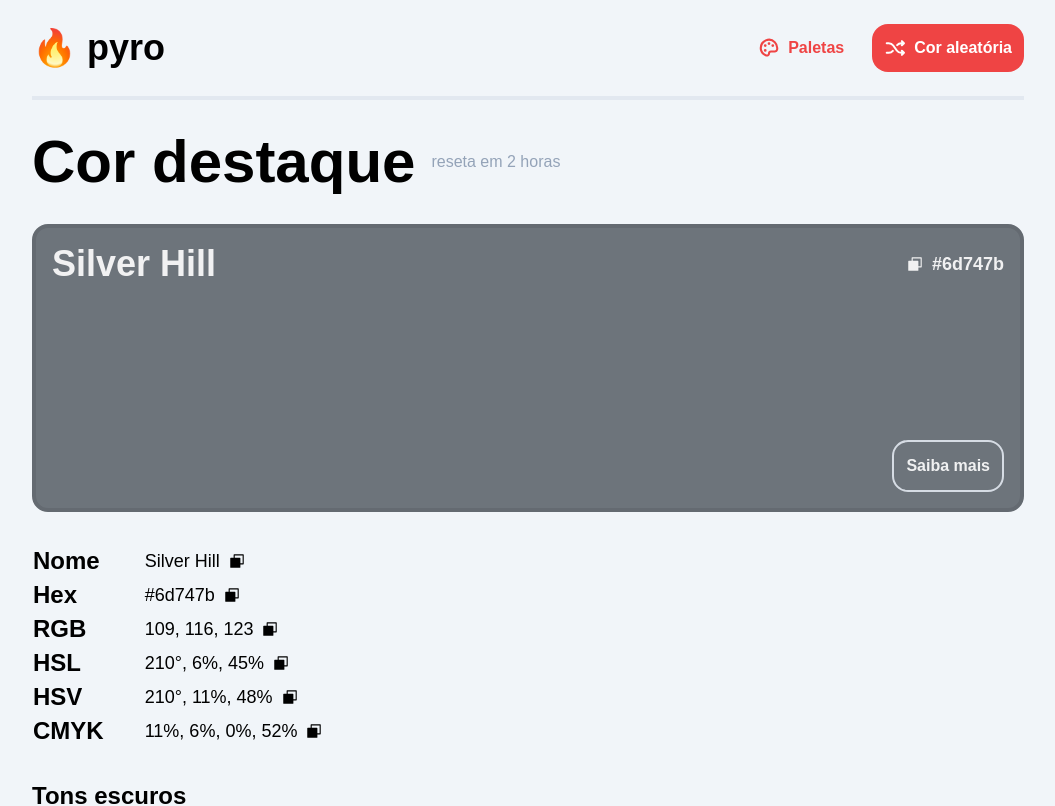
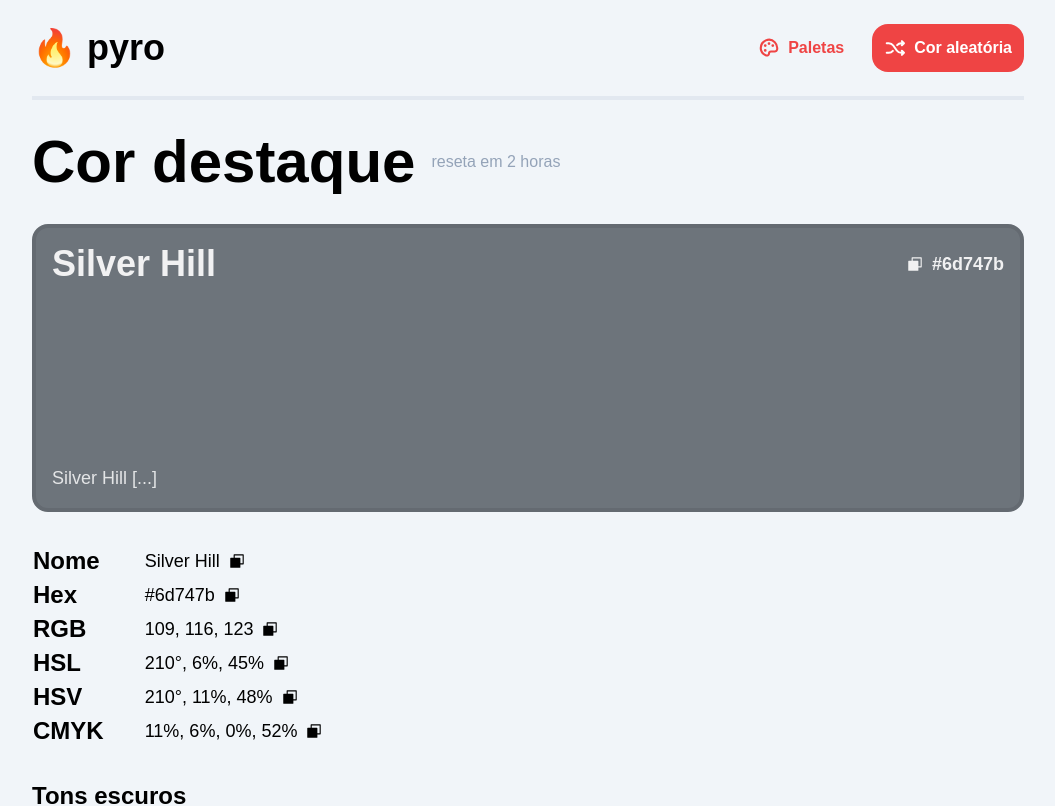
Before and after one commit to gukodev/pyro, a Next.js app: page / in a window 1280 px wide. Shown: the top 806 px of the page, without its empty margins (112-1167 px from the left). Built offline with nearby package versions, Linux system fonts and the light colour scheme; a web font is replaced by a local one.

Commit message:
Update component colors

```diff
--- a/src/app/page.tsx
+++ b/src/app/page.tsx
@@ -1,8 +1,8 @@
 import Button from '@/components/Button'
+import ColorCard from '@/components/ColorCard'
+import ColorDetails from '@/components/ColorDetails'
 import ColorList from '@/components/ColorList'
 import ColorTheory from '@/components/ColorTheory'
-import ColorCard from '@/components/FeaturedColor/ColorCard'
-import FeaturedColorInfo from '@/components/FeaturedColor/FeaturedColorInfo'
 import Pallete from '@/components/Pallete'
 import { ColorInfo, getRandomColor } from '@/util/color'
 import { removeHash } from '@/util/colorFormat'
@@ -86,7 +86,7 @@ export default async function Home() {
                         <p className='text-slate-400'>reseta em 2 horas</p>
                     </div>
                     <ColorCard data={data} />
-                    <FeaturedColorInfo data={data} />
+                    <ColorDetails data={data} />
                     {items.map((x) => (
                         <div className='flex flex-col gap-2' key={x.id || x.label}>
                             {x.label && <h1 className='text-2xl font-bold'>{x.label}</h1>}
--- a/src/components/FeaturedColor/ColorCard.tsx
+++ b/src/components/ColorCard.tsx
@@ -1,12 +1,10 @@
 'use client'
 
 import { ColorInfo } from '@/util/color'
-import { removeHash } from '@/util/colorFormat'
 import clsx from 'clsx'
 import { wcagContrast } from 'culori'
 import Link from 'next/link'
-import Copyable from '../Copyable'
-import OutlineButton from '../OutlineButton'
+import Copyable from './Copyable'
 
 interface ColorCardProps {
     data: ColorInfo
@@ -15,8 +13,8 @@ interface ColorCardProps {
 export default function ColorCard({ data }: ColorCardProps) {
     const { hex, name, hsl } = data
     const theme = wcagContrast(hex, '#fff') > 3 ? 'light' : 'dark'
-
     const borderColor = `hsl(${hsl.h}, ${hsl.s}%, ${hsl.l - 3.33}%)`
+    const textColor = theme === 'dark' ? 'text-black/90' : 'text-white/90'
 
     return (
         <div
@@ -26,7 +24,7 @@ export default function ColorCard({ data }: ColorCardProps) {
             <div
                 className={clsx(
                     'flex w-full items-center justify-between font-semibold text-lg',
-                    theme === 'dark' ? 'text-black/90' : 'text-white/90'
+                    textColor
                 )}
             >
                 <Link className='text-4xl hover:opacity-75 transition-opacity' href={`/${hex}`}>
@@ -34,12 +32,13 @@ export default function ColorCard({ data }: ColorCardProps) {
                 </Link>
                 <Copyable value={hex} />
             </div>
-            <div className='absolute bottom-0 left-0 p-4 w-full'>
-                <div className='float-right opacity-90'>
-                    <Link href={`/${removeHash(hex)}`} passHref>
-                        <OutlineButton theme={theme}>Saiba mais</OutlineButton>
-                    </Link>
-                </div>
+            <div
+                className={clsx(
+                    'absolute bottom-0 left-0 p-4 w-full opacity-90 text-lg',
+                    textColor
+                )}
+            >
+                <p>{data.name} [...]</p>
             </div>
         </div>
     )
--- a/src/components/FeaturedColor/FeaturedColorInfo.tsx
+++ b/src/components/ColorDetails.tsx
@@ -1,10 +1,10 @@
 'use client'
 
+import Copyable from '@/components/Copyable'
 import { ColorInfo } from '@/util/color'
 import { formatCMYK, formatHSL, formatHSV } from '@/util/colorFormat'
-import Copyable from '../Copyable'
 
-interface FeaturedColorInfoProps {
+interface ColorDetailsProps {
     data: ColorInfo
 }
 
@@ -13,7 +13,7 @@ interface InfoItem {
     value: string
 }
 
-export default function FeaturedColorInfo({ data }: FeaturedColorInfoProps) {
+export default function ColorDetails({ data }: ColorDetailsProps) {
     const info: InfoItem[] = [
         {
             label: 'Nome',
```
